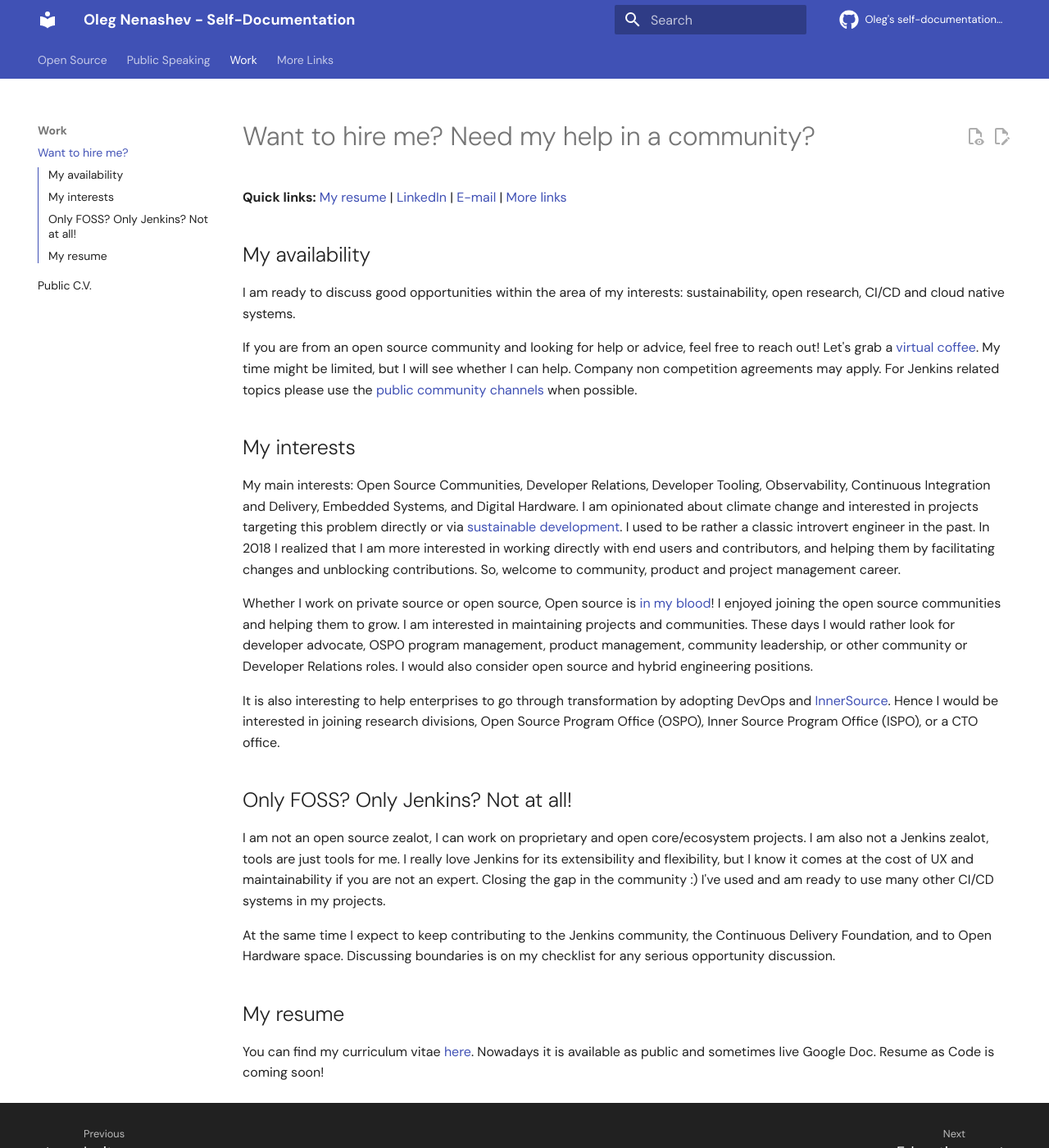
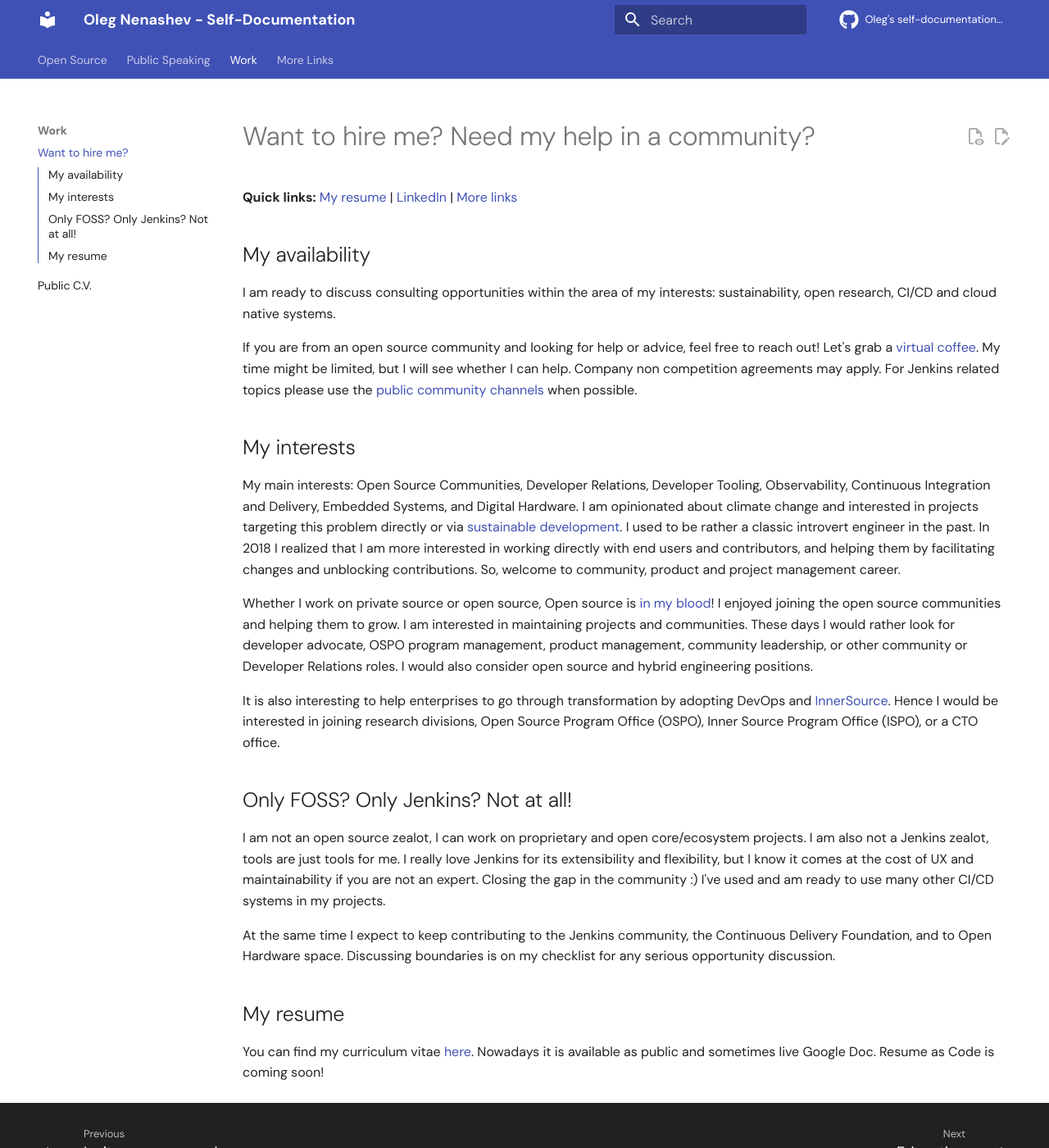
Before and after one commit to oleg-nenashev/oleg-nenashev, an MkDocs documentation site: the page built from _docs/job/README.md, in a window 1280 px wide and 1400 px high. Shown: the whole window at 82% size. Built offline with MkDocs 1.6.1 and Material for MkDocs 9.7.7, drawn with Linux system fonts in a browser that asks for light colours; comment, search, counter and statistics services are not loaded; some of the changed text lies outside the part shown.

Commit message:
Save progress - small updates

```diff
--- a/_docs/job/README.md
+++ b/_docs/job/README.md
@@ -3,12 +3,11 @@
 **Quick links:**
 [My resume](https://docs.google.com/document/d/17nQnjqXoV9Irij_CX4XE87VoUXMHqY1MWVh2H7zry_8/edit?usp=sharing) |
 [LinkedIn](https://www.linkedin.com/in/onenashev/) |
-[E-mail](mailto:o.v.nenashev+opportunities@gmail.com) |
 [More links](https://linktr.ee/onenashev)
 
 ## My availability
 
-I am ready to discuss good opportunities within the area of my interests:
+I am ready to discuss consulting opportunities within the area of my interests:
 sustainability, open research, CI/CD and cloud native systems.
 
 If you are from an open source community and looking for help or advice, feel free to reach out!
--- a/mkdocs.yml
+++ b/mkdocs.yml
@@ -85,7 +85,7 @@ nav:
     - Overview: speaking/README.md
     - My talks: speaking/talks.md
     - Speaker Profile: speaking/profile.md
-    - Invite me: speaking/invite-me.md
+    - Invite me as a speaker: speaking/invite-me.md
   - Work:
     - Want to hire me?: job/README.md
     - Public C.V.: https://docs.google.com/document/d/17nQnjqXoV9Irij_CX4XE87VoUXMHqY1MWVh2H7zry_8/edit?usp=sharing
```
